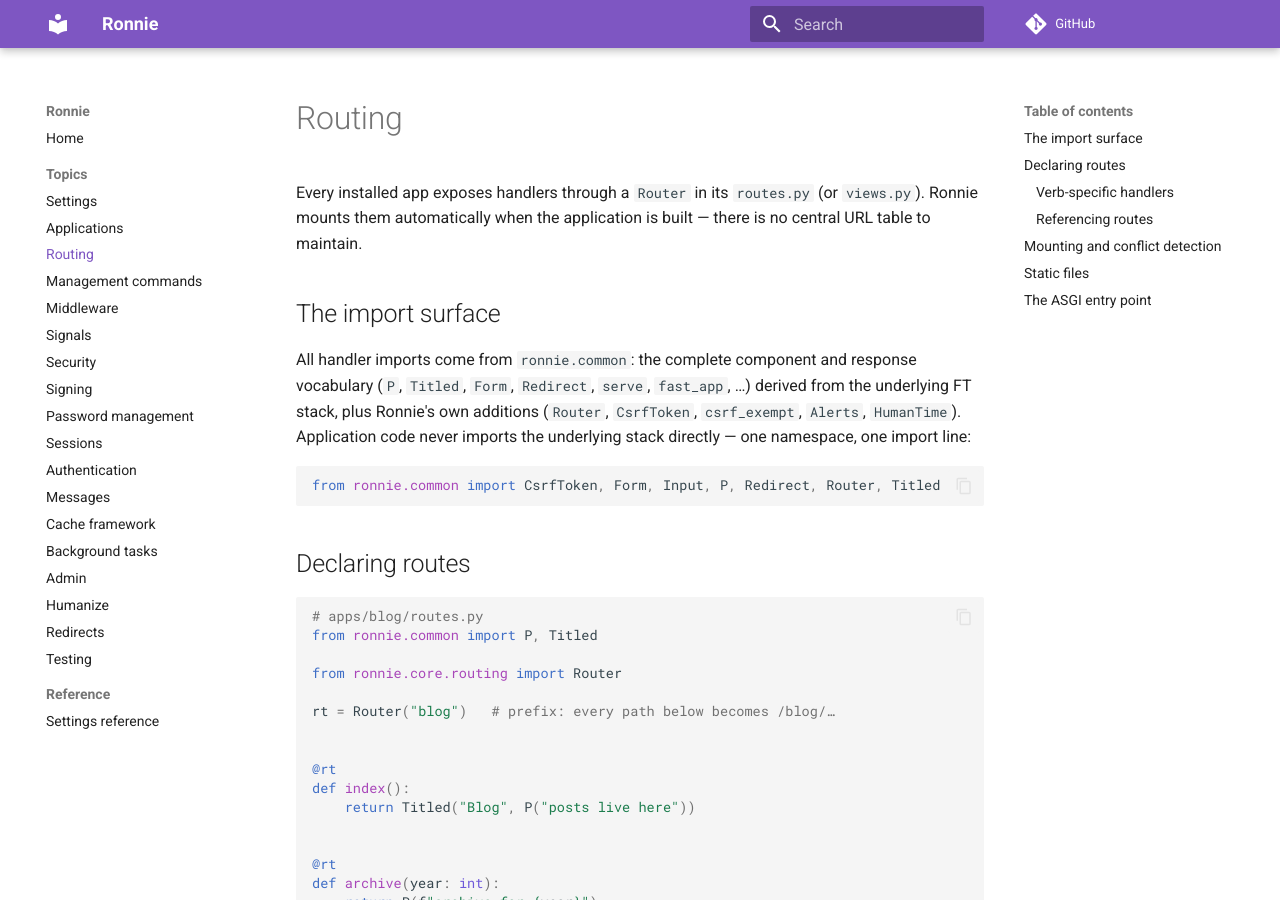
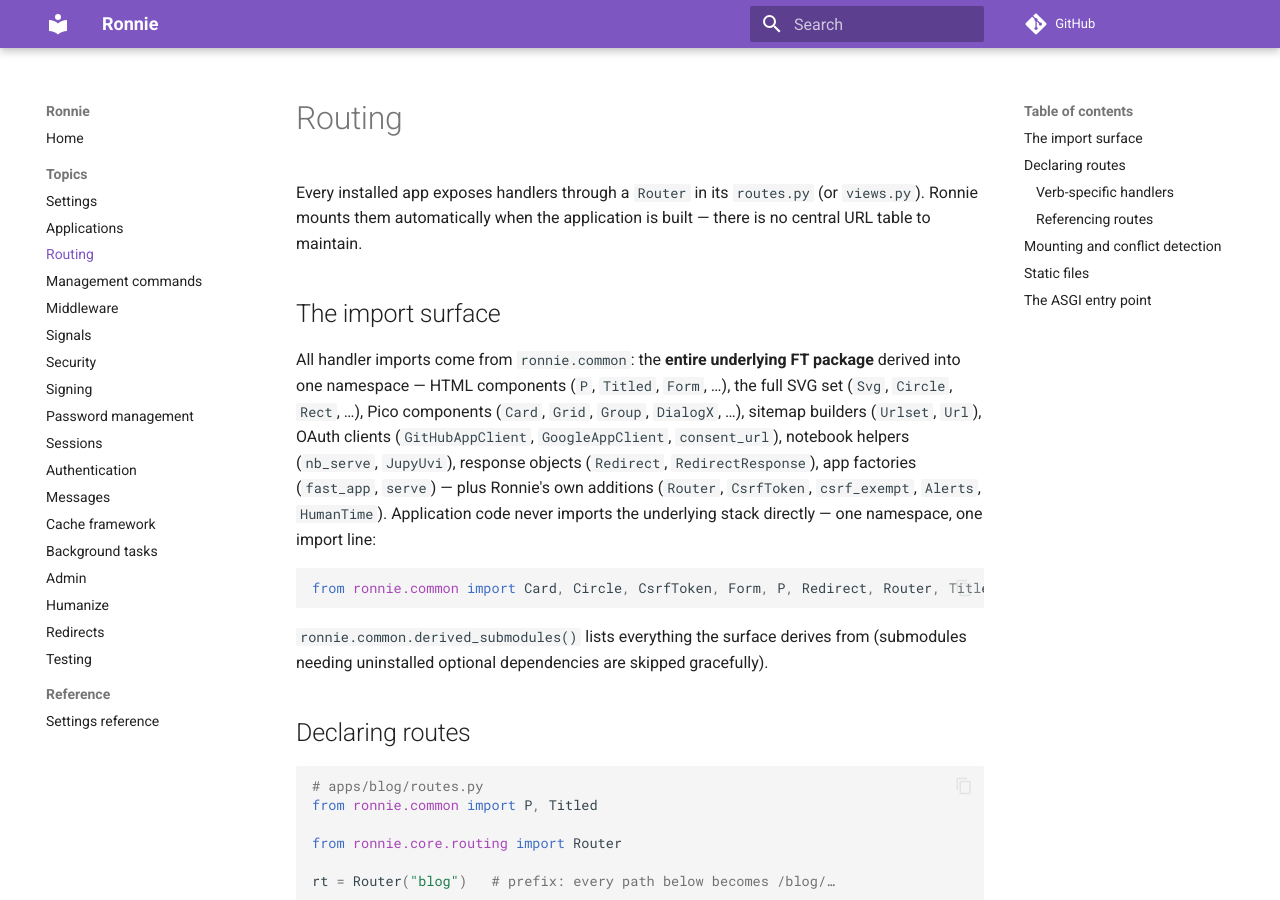
Before and after one commit to FJLendinez/ronnie, an MkDocs documentation site: the page built from docs/topics/routing.md, in a window 1280 px wide and 900 px high. Built offline with MkDocs 1.6.1 and Material for MkDocs 9.7.7, drawn with Linux system fonts in a browser that asks for light colours; comment, search, counter and statistics services are not loaded.

Commit message:
feat(common): derivación total del paquete FT en ronnie.common — todos los submódulos (svg, pico, xtend, oauth, jupyter, live_reload, cli, core) con precedencia de common, extras opcionales skipped, contrato de tests completo y e2e con rutas SVG

````diff
--- a/docs/topics/routing.md
+++ b/docs/topics/routing.md
@@ -6,16 +6,24 @@
 
 ## The import surface
 
-All handler imports come from `ronnie.common`: the complete component and
-response vocabulary (`P`, `Titled`, `Form`, `Redirect`, `serve`,
-`fast_app`, …) derived from the underlying FT stack, plus Ronnie's own
+All handler imports come from `ronnie.common`: the **entire underlying FT
+package** derived into one namespace — HTML components (`P`, `Titled`,
+`Form`, …), the full SVG set (`Svg`, `Circle`, `Rect`, …), Pico components
+(`Card`, `Grid`, `Group`, `DialogX`, …), sitemap builders (`Urlset`, `Url`),
+OAuth clients (`GitHubAppClient`, `GoogleAppClient`, `consent_url`), notebook
+helpers (`nb_serve`, `JupyUvi`), response objects (`Redirect`,
+`RedirectResponse`), app factories (`fast_app`, `serve`) — plus Ronnie's own
 additions (`Router`, `CsrfToken`, `csrf_exempt`, `Alerts`, `HumanTime`).
 Application code never imports the underlying stack directly — one
 namespace, one import line:
 
 ```python
-from ronnie.common import CsrfToken, Form, Input, P, Redirect, Router, Titled
+from ronnie.common import Card, Circle, CsrfToken, Form, P, Redirect, Router, Titled
 ```
+
+`ronnie.common.derived_submodules()` lists everything the surface derives
+from (submodules needing uninstalled optional dependencies are skipped
+gracefully).
 
 ## Declaring routes
 
````
Also changed, not shown: CHANGELOG.md (+8 -5 lines), docs/index.md (+2 -2 lines), engineering/fasthtml-0.14-spike.md (+14 -6 lines), site/index.html, site/search/search_index.json, site/topics/routing/index.html, 3 other files.
